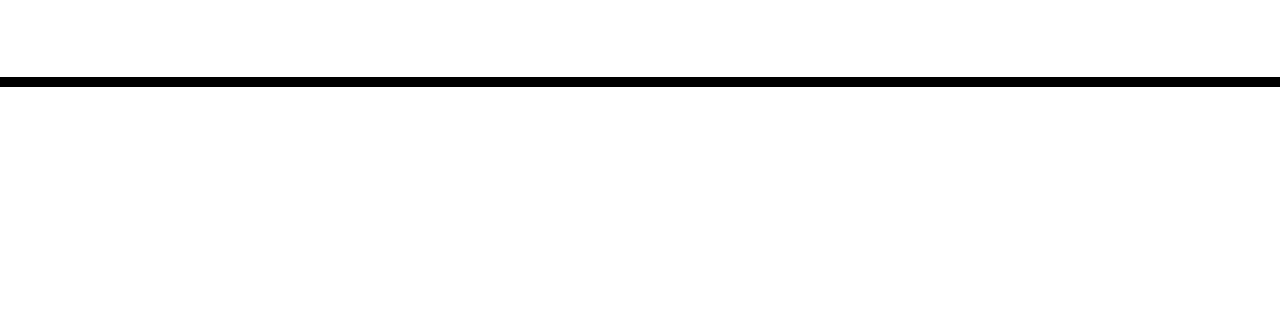
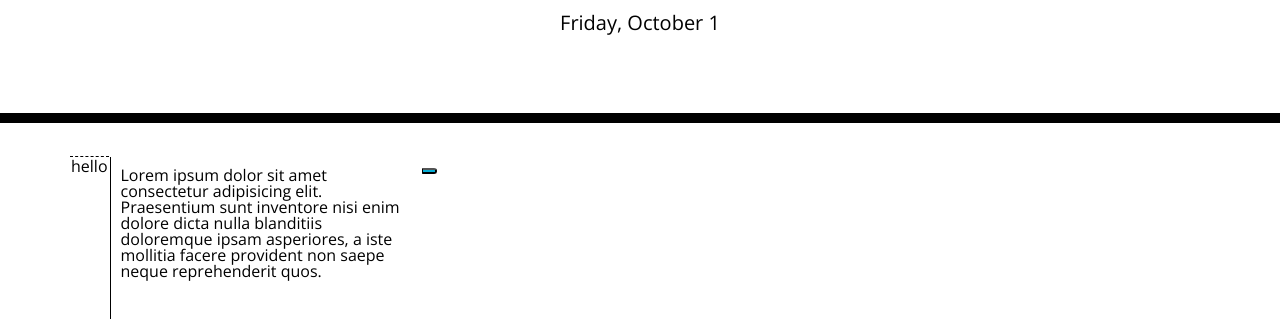
Before and after one commit to BossyLemon0/Work_Day_Schedule, a plain HTML site: page index.html in a window 1280 px wide. Shown: the part 181-500 px from the top of the page. Drawn offline with nearby package versions, Linux system fonts and the light colour scheme.

Commit message:
This commit adds the calender components visually and adds the current date in the jumbotron

```diff
--- a/assets/js/script.js
+++ b/assets/js/script.js
@@ -0,0 +1,66 @@
+var toDay = $("#currentDay");
+// var
+// var
+// var
+// var
+// var
+// var
+
+//mental note: use the jquery functions because the js doesn't work w/o it for some reason
+
+/*
+currentDay function:
+1.takes in the moment.js format for the current date
+2.splits the method into an array exluding the 2021 part
+3.takes the first item (the date without seconds)
+4.uses jquery to insert the new string into the p element
+*/
+function currentDay(){
+//1
+    var today = moment().format('LLLL');
+//2
+    var conc = today.split(', 2021')
+//3
+    var newTD = conc[0];
+//4
+    var TD = $(toDay).html(newTD);
+
+}
+
+function blank(){
+
+}
+
+function blank(){
+
+}
+
+function blank(){
+
+}
+
+function blank(){
+
+}
+
+function blank(){
+
+}
+
+currentDay();
+
+/*
+GIVEN I am using a daily planner to create a schedule
+WHEN I open the planner
+THEN the current day is displayed at the top of the calendar
+WHEN I scroll down
+THEN I am presented with timeblocks for standard business hours
+WHEN I view the timeblocks for that day
+THEN each timeblock is color coded to indicate whether it is in the past, present, or future
+WHEN I click into a timeblock
+THEN I can enter an event
+WHEN I click the save button for that timeblock
+THEN the text for that event is saved in local storage
+WHEN I refresh the page
+THEN the saved events persist
+*/
--- a/index.html
+++ b/index.html
@@ -30,6 +30,15 @@
     </header>
     <div class="container">
       <!-- Timeblocks go here -->
+      <div class="time-block">
+        <table>
+          <tr class="row">
+            <td class="hour">hello</td>
+            <td class=""><textarea name="" id="" cols="30" rows="10">Lorem ipsum dolor sit amet consectetur adipisicing elit. Praesentium sunt inventore nisi enim dolore dicta nulla blanditiis doloremque ipsam asperiores, a iste mollitia facere provident non saepe neque reprehenderit quos.</textarea></td>
+            <td class=""><button class="saveBtn"></button></td>
+          </tr>
+        </table>
+      </div>
     </div>
 
     <script src="https://cdnjs.cloudflare.com/ajax/libs/jquery/3.2.1/jquery.min.js"></script>
```
